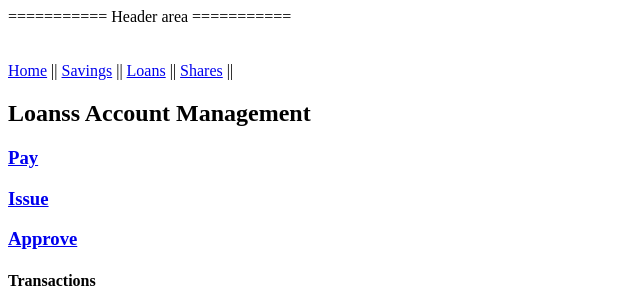
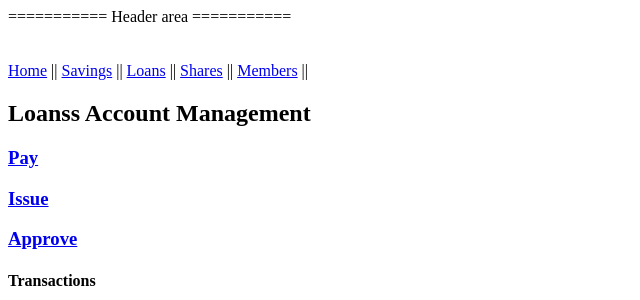
Before and after one commit to suresh466/cooperative_finance, a Django app: page /loans/ in a window 1280 px wide. Shown: the top 300 px of the page, without its empty margins (0-640 px from the left). Run offline with Django 3.2, Linux system fonts and the light colour scheme.

Commit message:
add members menu

```diff
--- a/templates/base.html
+++ b/templates/base.html
@@ -16,6 +16,7 @@
       <a href="{% url 'savings:saving' %}">Savings</a> ||
       <a href="{% url 'loans:loan' %}">Loans</a> ||
       <a href="{% url 'shares:share' %}">Shares</a> ||
+      <a href="{% url 'members:member' %}">Members</a> ||
     </div>
 
     {% block content %}
```
